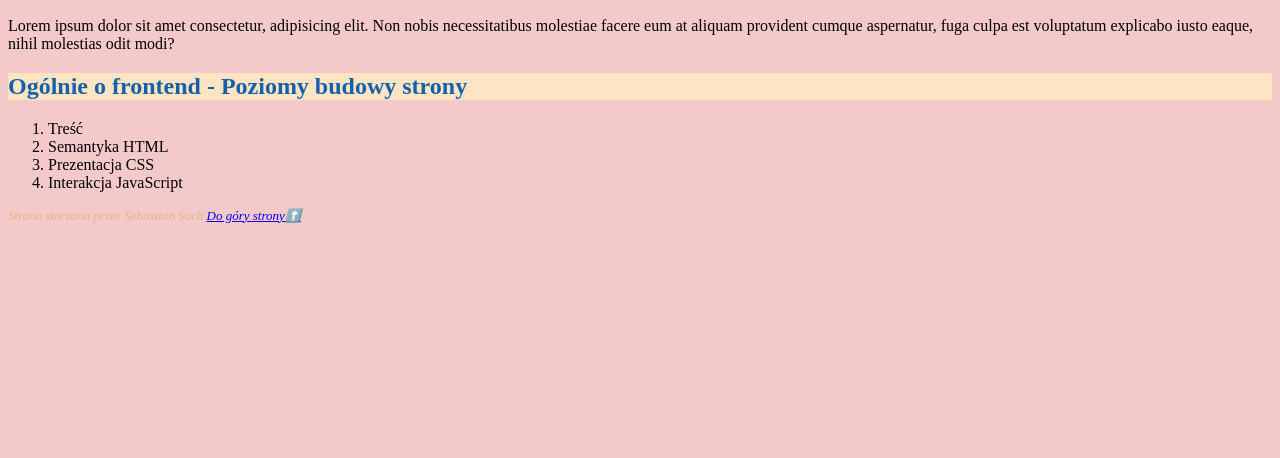
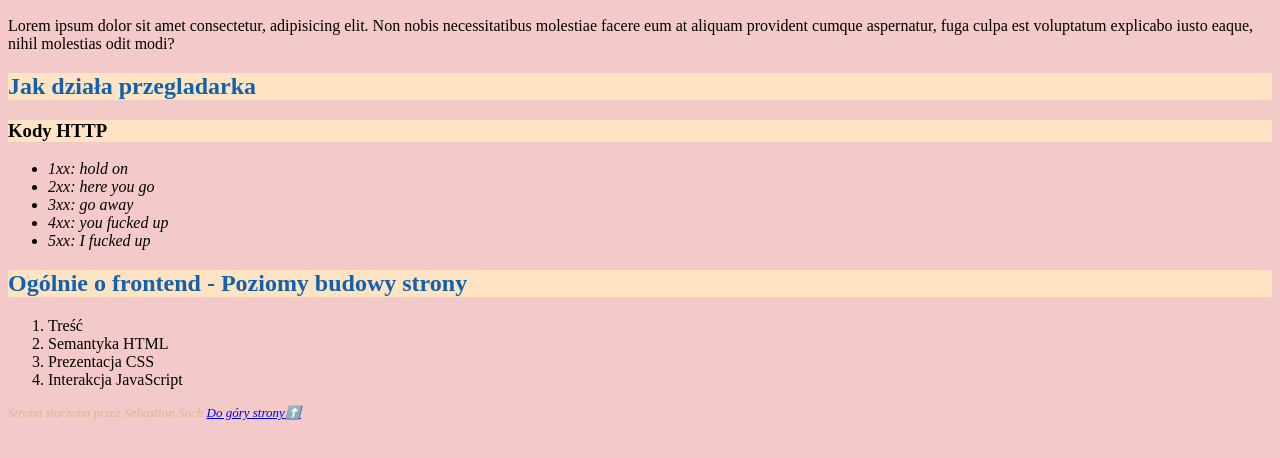
Before and after one commit to sebastiansoch/wtf_homepage, a plain HTML site: page index.html in a window 1280 px wide. Shown: the part 136-594 px from the top of the page. Drawn offline with Linux system fonts and the light colour scheme.

Commit message:
Add http codes

```diff
--- a/index.html
+++ b/index.html
@@ -32,6 +32,21 @@
 
 		</section>
 		<section>
+			<h2>
+				Jak działa przegladarka
+			</h2>
+			<article>
+				<h3>Kody HTTP</h3>
+				<ul>
+					<li>1xx: hold on</li>
+					<li>2xx: here you go</li>
+					<li>3xx: go away</li>
+					<li>4xx: you fucked up</li>
+					<li>5xx: I fucked up</li>
+				</ul>
+			</article>
+		</section>
+		<section>
 			<h2>Ogólnie o frontend - Poziomy budowy strony</h2>
 			<ol>
 				<li>Treść</li>
```
